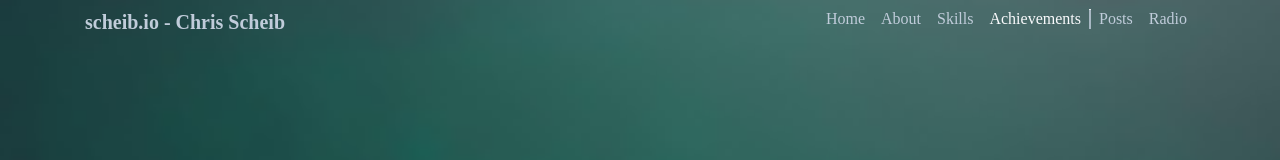
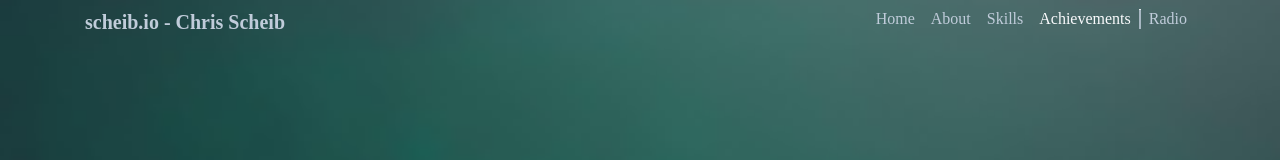
Before and after one commit to cscheib/cscheib.github.io, a plain HTML site: page index.html in a window 1280 px wide. Shown: the top 160 px of the page. Drawn offline with Linux system fonts and the light colour scheme; a web font is replaced by a local one.

Commit message:
deploy: cscheib/scheib_io@6cab9a685fcfe5b9e25a32d99c167bc44beaa294

```diff
--- a/index.html
+++ b/index.html
@@ -52,9 +52,6 @@ scheib.io - Chris Scheib</a>
 <a class=nav-link href=#achievements>Achievements</a>
 </li>
 <div class=dropdown-divider id=top-navbar-divider></div>
-<li class=nav-item>
-<a class=nav-link id=blog-link href=/posts>Posts</a>
-</li>
 <li class=nav-item>
 <a class=nav-link href=/radio>Radio</a>
 </li>
```
Also changed, not shown: radio/index.html (+0 -3 lines).
